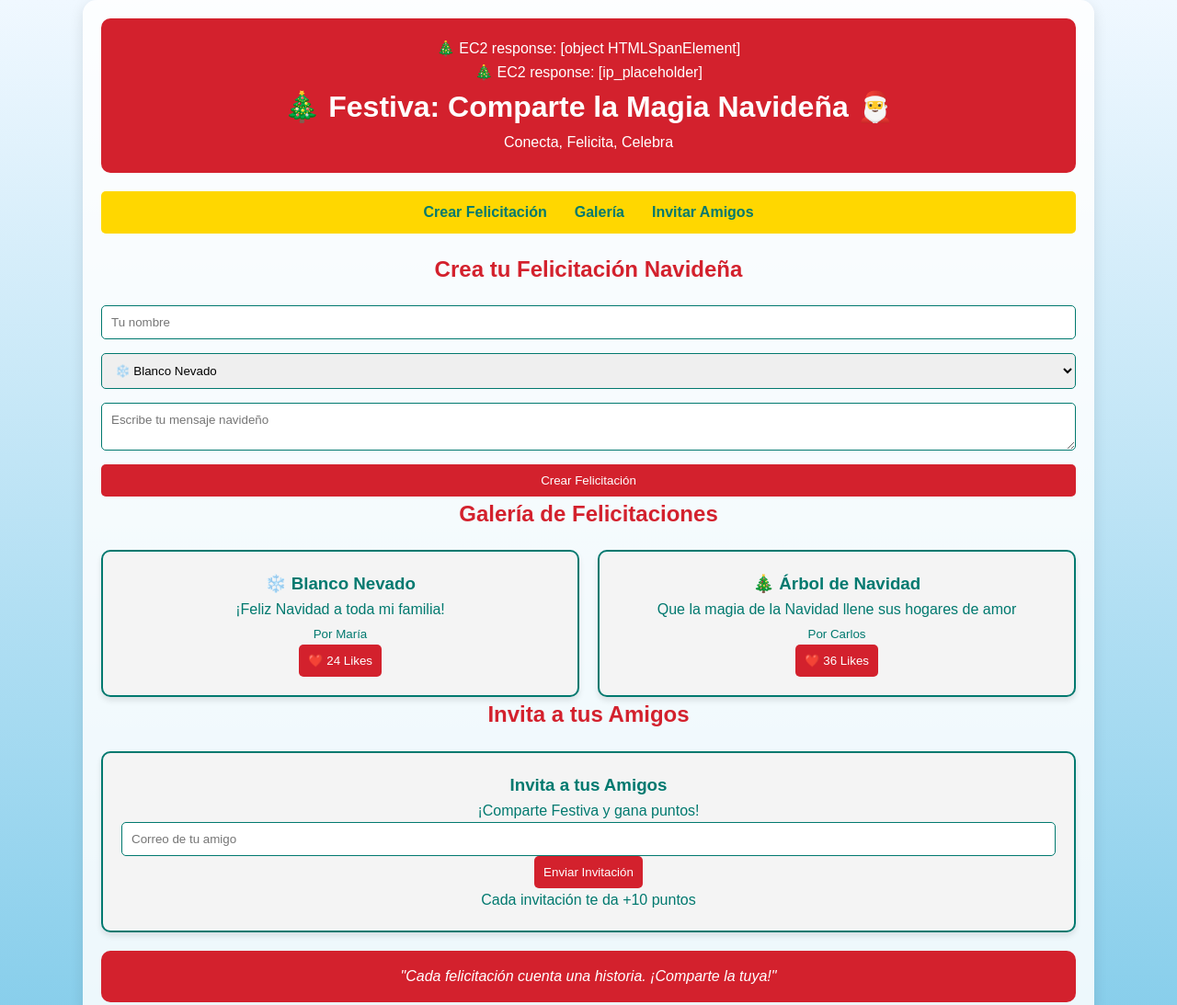
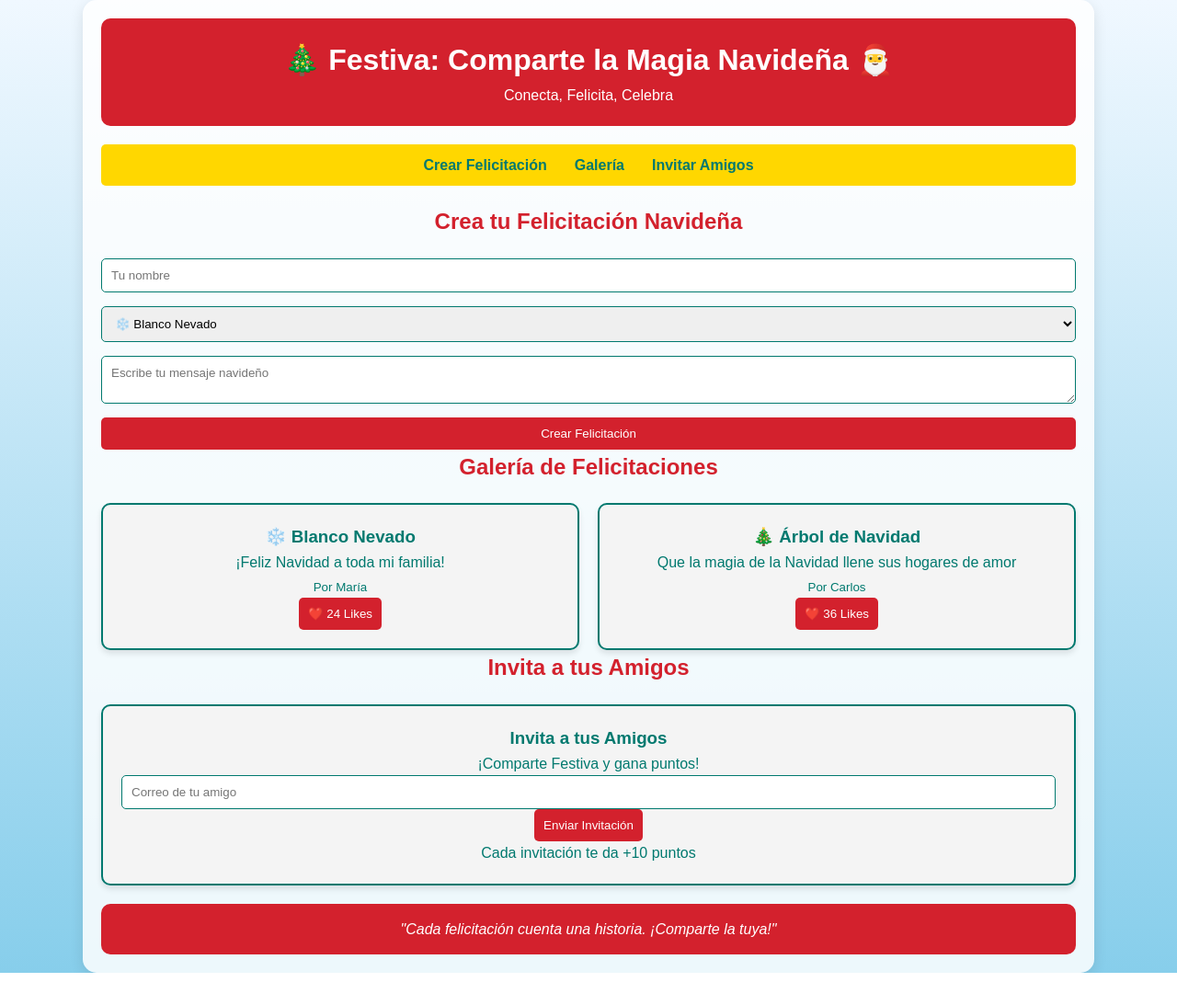
Before and after one commit to TeamAWSBlueProject/Final-Project-AWS, a plain HTML site: page index.html in a window 1280 px wide. Shown: the top 1093 px of the page at 92% size. After the commit the page ends 1058 px from the top, so only its background shows below. Drawn offline with Linux system fonts and the light colour scheme.

Commit message:
Update index.html

```diff
--- a/index.html
+++ b/index.html
@@ -9,9 +9,7 @@
 <body>
     <div class="container">
         <header>
-            <p id="hostname">
-                <div> 🎄 EC2 response: <span id="ip">[ip_placeholder]</span></div>
-            </p>
+            <p id="hostname"></p>
             <h1>🎄 Festiva: Comparte la Magia Navideña 🎅</h1>
             <p>Conecta, Felicita, Celebra</p>
         </header>
```
